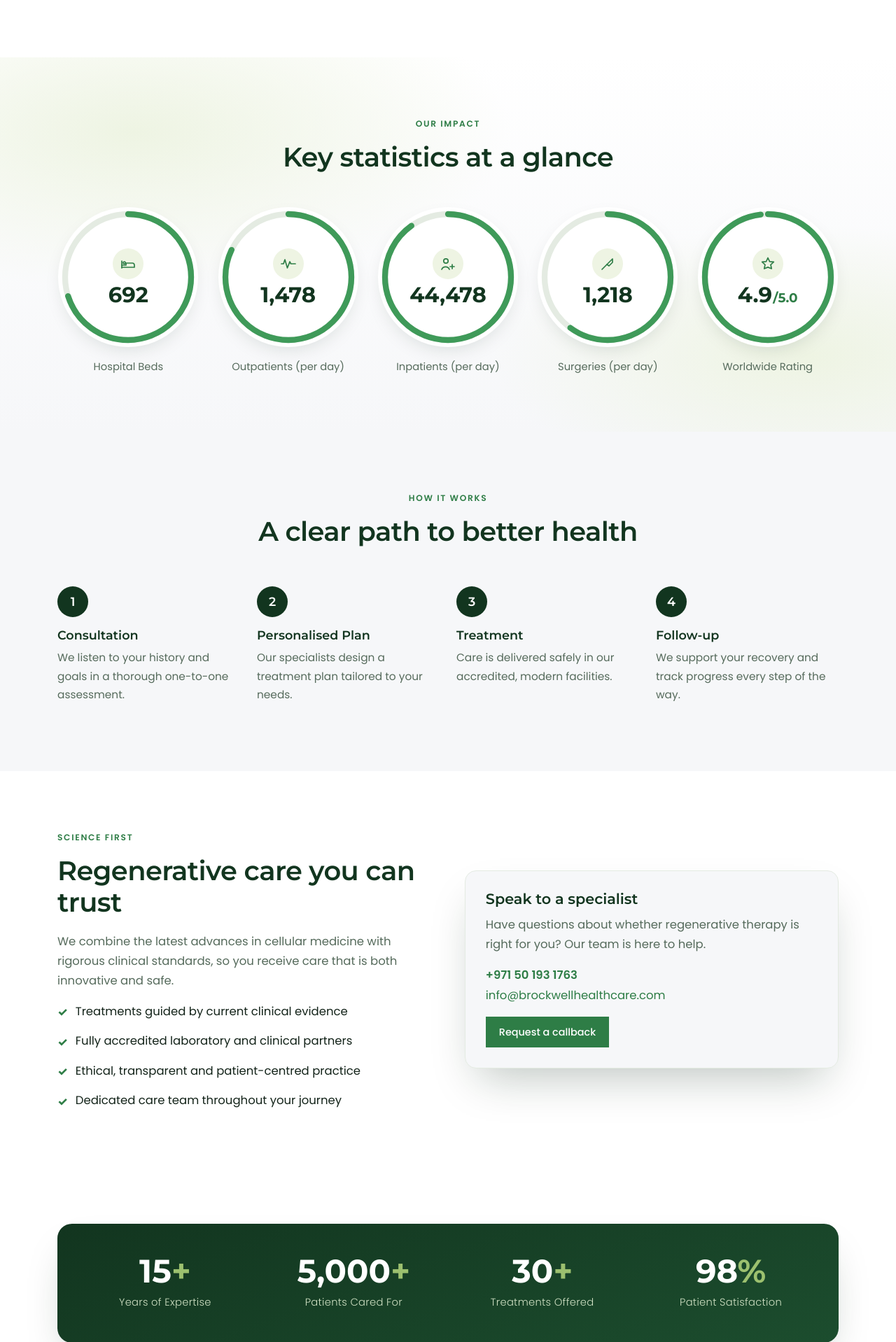
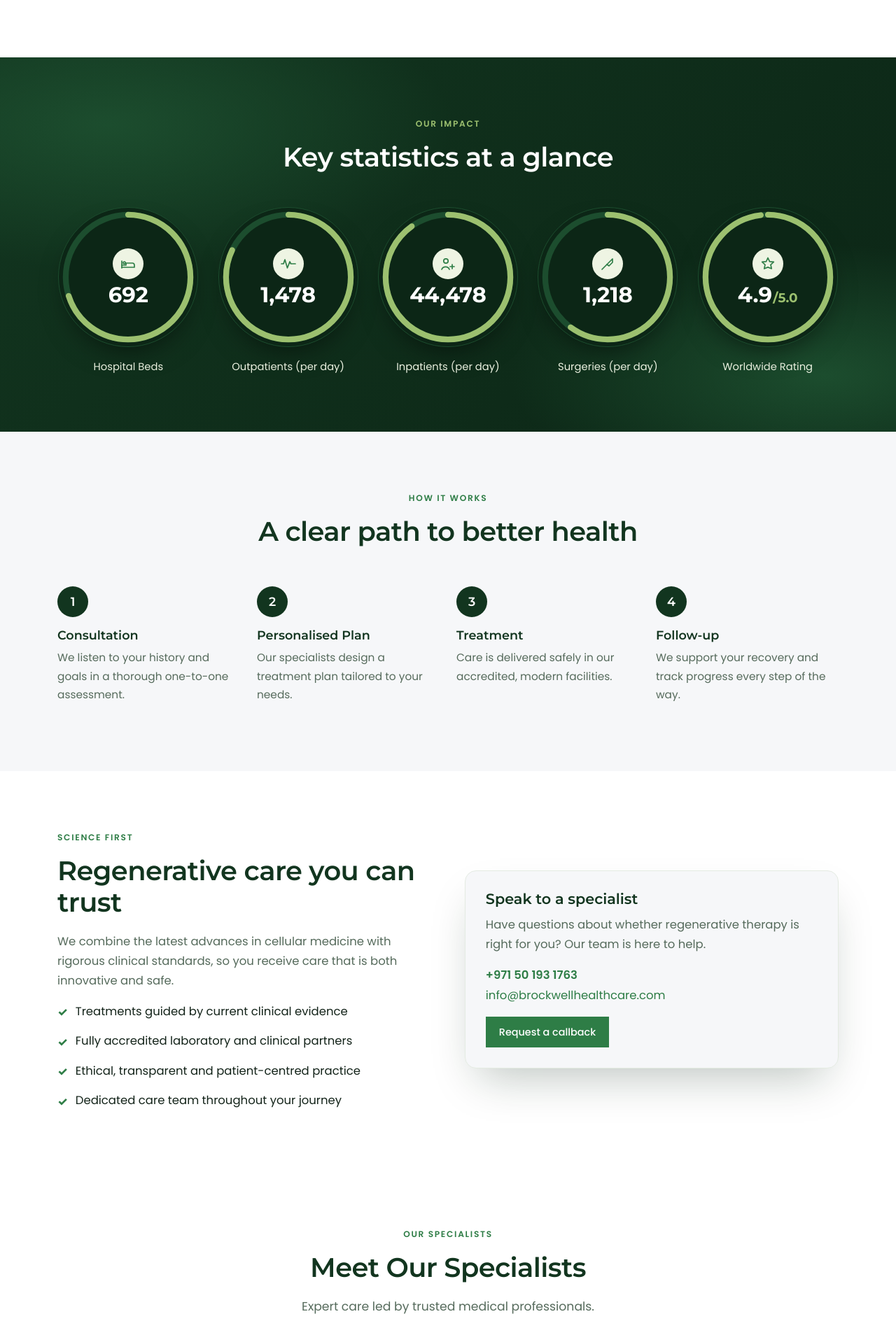
Before and after one commit to Shakeeb871/brockwellhealthcare, a Django app: page /uae/ in a window 1280 px wide. Shown: the part 2102-4020 px from the top of the page at 70% size. Run offline with Django 5.2, Linux system fonts and the light colour scheme; data comes from the database, SQL or seed files in the repository; data that the repository does not hold is empty.

Commit message:
Replace old stats band with circular Impact counters; give Impact a prominent dark forest-green background and adjust counter colors for dark

```diff
--- a/static/css/styles.css
+++ b/static/css/styles.css
@@ -858,12 +858,14 @@ strong, b { font-weight: 600; }   /* Poppins 600 — bold text */
    Our Impact — circular statistic counters
    ========================================================================= */
 .impact {
-  /* Subtle, theme-only backdrop (soft sage wash + faint radial glows). */
+  /* Prominent dark forest-green band (theme brand darks + faint sage glows). */
   background:
-    radial-gradient(60% 60% at 15% 20%, var(--mint-50), transparent 70%),
-    radial-gradient(50% 50% at 90% 80%, var(--mint-50), transparent 70%),
-    linear-gradient(180deg, var(--bg), var(--bg-soft));
+    radial-gradient(55% 55% at 12% 18%, var(--navy-700), transparent 70%),
+    radial-gradient(50% 50% at 92% 85%, var(--navy-700), transparent 70%),
+    linear-gradient(135deg, var(--navy-800), var(--navy-900));
 }
+.impact .section__head h2 { color: var(--white); }
+.impact .eyebrow { color: var(--teal-400); }
 .impact__grid {
   list-style: none; margin: 0; padding: 0;
   display: grid; grid-template-columns: repeat(5, 1fr); gap: 1.6rem;
@@ -872,17 +874,20 @@ strong, b { font-weight: 600; }   /* Poppins 600 — bold text */
 
 .impact-ring {
   position: relative; width: 200px; max-width: 100%; aspect-ratio: 1; border-radius: 50%;
-  display: grid; place-items: center; background: var(--white);
-  box-shadow: var(--shadow); transition: transform .28s ease, box-shadow .28s ease;
+  display: grid; place-items: center;
+  background: var(--navy-900); border: 1px solid var(--navy-700);
+  box-shadow: 0 18px 40px -18px rgba(0, 0, 0, .6);
+  transition: transform .28s ease, box-shadow .28s ease, border-color .28s ease;
 }
 .impact-stat:hover .impact-ring {
   transform: translateY(-6px) scale(1.03);
-  box-shadow: var(--shadow-lg), 0 0 0 6px var(--mint-50);   /* soft glow */
+  border-color: var(--teal-400);
+  box-shadow: 0 26px 55px -18px rgba(0, 0, 0, .7), 0 0 0 4px var(--navy-700);  /* soft glow */
 }
 .impact-ring__svg { position: absolute; inset: 0; width: 100%; height: 100%; transform: rotate(-90deg); }
-.impact-ring__track { fill: none; stroke: var(--line); stroke-width: 5; }
+.impact-ring__track { fill: none; stroke: var(--navy-700); stroke-width: 5; }
 .impact-ring__bar {
-  fill: none; stroke: var(--teal-500); stroke-width: 5; stroke-linecap: round;
+  fill: none; stroke: var(--teal-400); stroke-width: 5; stroke-linecap: round;
   /* JS sets stroke-dasharray/offset to animate the arc in sync with the count. */
   transition: stroke-dashoffset .1s linear;
 }
@@ -894,10 +899,10 @@ strong, b { font-weight: 600; }   /* Poppins 600 — bold text */
 .impact-stat__ic svg { width: 24px; height: 24px; }
 .impact-stat__num {
   margin: 0; font-family: var(--font-display); font-weight: 700; line-height: 1;
-  font-size: clamp(1.5rem, 2.4vw, 2rem); color: var(--navy-800);
+  font-size: clamp(1.5rem, 2.4vw, 2rem); color: var(--white);
 }
-.impact-stat__num .suffix { font-size: .6em; color: var(--teal-600); margin-left: .06em; }
-.impact-stat__label { margin: 1rem 0 0; font-size: .92rem; color: var(--slate-600); }
+.impact-stat__num .suffix { font-size: .6em; color: var(--teal-400); margin-left: .06em; }
+.impact-stat__label { margin: 1rem 0 0; font-size: .92rem; color: var(--mint-50); }
 
 @media (max-width: 1100px) {
   .impact__grid { grid-template-columns: repeat(3, 1fr); gap: 2rem 1.6rem; }
--- a/templates/core/home.html
+++ b/templates/core/home.html
@@ -67,31 +67,6 @@
   </div>
 </section>
 
-<!-- Stat counters -->
-<section class="section">
-  <div class="container">
-    <div class="stats">
-      <div class="stats__grid">
-        <div>
-          <div class="stat__num" data-count="15"><span class="val">15</span><span class="suffix">+</span></div>
-          <div class="stat__label">Years of Expertise</div>
-        </div>
-        <div>
-          <div class="stat__num" data-count="5000"><span class="val">5,000</span><span class="suffix">+</span></div>
-          <div class="stat__label">Patients Cared For</div>
-        </div>
-        <div>
-          <div class="stat__num" data-count="30"><span class="val">30</span><span class="suffix">+</span></div>
-          <div class="stat__label">Treatments Offered</div>
-        </div>
-        <div>
-          <div class="stat__num" data-count="98"><span class="val">98</span><span class="suffix">%</span></div>
-          <div class="stat__label">Patient Satisfaction</div>
-        </div>
-      </div>
-    </div>
-  </div>
-</section>
 
 <!-- Upcoming events -->
 {% if upcoming_events %}
```
